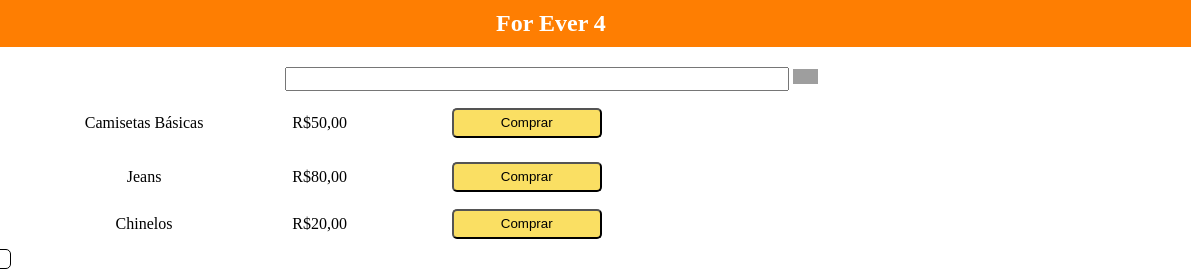
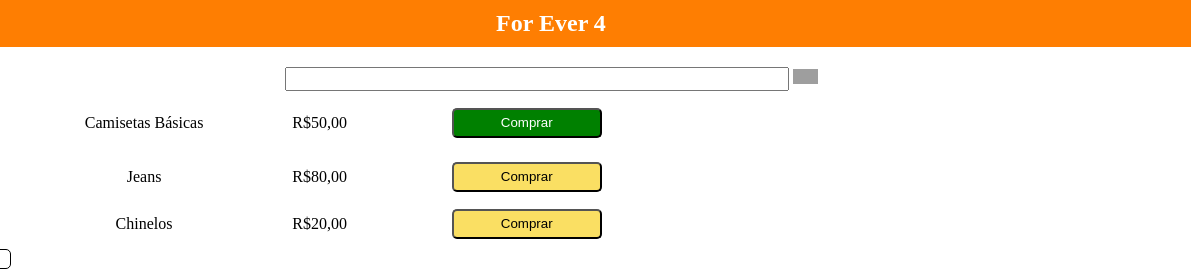
Before and after one commit to future4code/freire-Raphael-Candea, a plain HTML site: page modulo1/css-bugfixes/exercicio-bugfixes/comprar.html in a window 1280 px wide. In both pictures the pointer is over the button 615 px from the left and 122 px from the top of the page. Shown: the full height of the page, 89-1280 px from the left. Drawn offline with Linux system fonts and the light colour scheme; grey boxes are pictures that could not be loaded.

Commit message:
troca de cor ao passar o mouse

```diff
--- a/modulo1/css-bugfixes/exercicio-bugfixes/index.css
+++ b/modulo1/css-bugfixes/exercicio-bugfixes/index.css
@@ -118,6 +118,14 @@ td button {
   color: black;
 }
 
+td button:hover {
+  background-color: green;
+  color: white;
+}
+
+td button:active {
+  color: white;
+}
 .container-do-search {
   margin-top: 20px;
   height: 100x;
```
